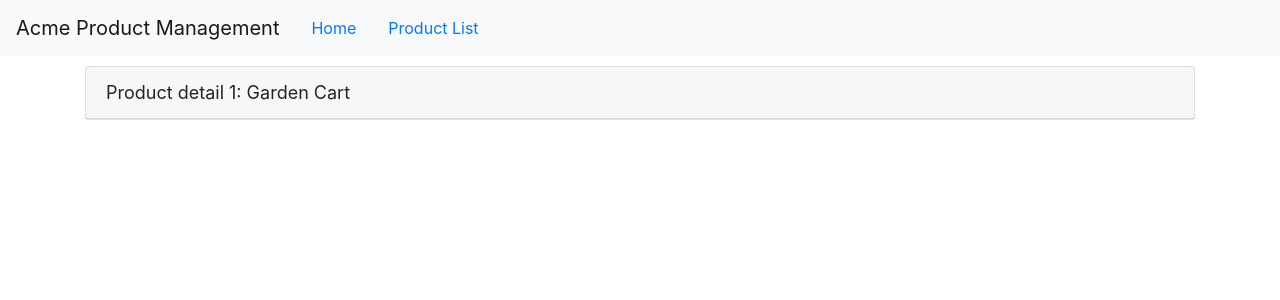
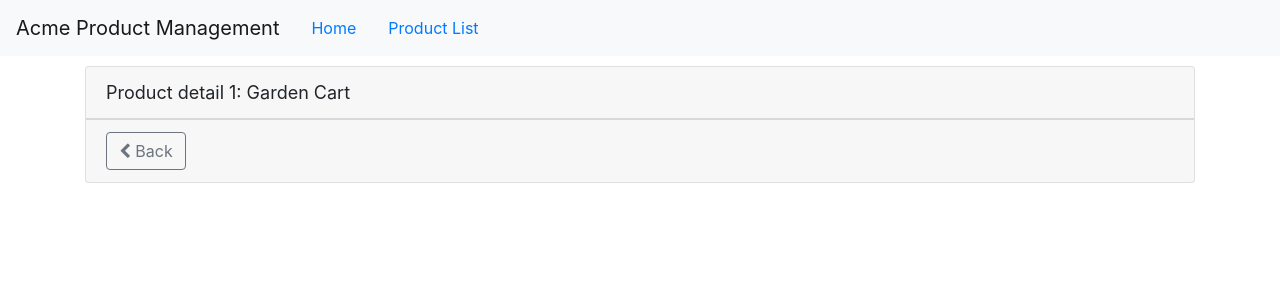
Before and after one commit to pascal-bischof/angular-gettingstarted, an Angular app: page /products/1 in a window 1280 px wide. Shown: the top 300 px of the page. Built offline with nearby package versions, Linux system fonts and the light colour scheme.

Commit message:
Navigate with router

```diff
--- a/src/app/products/product-detail/product-detail.component.html
+++ b/src/app/products/product-detail/product-detail.component.html
@@ -2,4 +2,11 @@
   <div class="card-header">
     {{pageTitle}}: {{product?.productName}}
   </div>
+  <div class="card-footer">
+    <button class="btn btn-outline-secondary"
+            (click)="onBack()"
+            style="width: 80px">
+      <i class="fa fa-chevron-left"></i> Back
+    </button>
+  </div>
 </div>
--- a/src/app/products/product-detail/product-detail.component.ts
+++ b/src/app/products/product-detail/product-detail.component.ts
@@ -1,6 +1,6 @@
 import { Component, OnInit } from '@angular/core';
 import { IProduct } from '../product';
-import { ActivatedRoute } from '@angular/router';
+import { ActivatedRoute, Router } from '@angular/router';
 
 @Component({
   templateUrl: './product-detail.component.html',
@@ -11,7 +11,8 @@
   pageTitle: string = 'Product detail';
   product: IProduct;
 
-  constructor(private route: ActivatedRoute) {
+  constructor(private route: ActivatedRoute,
+              private router: Router) {
   }
 
   ngOnInit(): void {
@@ -29,4 +30,7 @@
     };
   }
 
+  onBack(): void {
+    this.router.navigate(['products'])
+  }
 }
```
